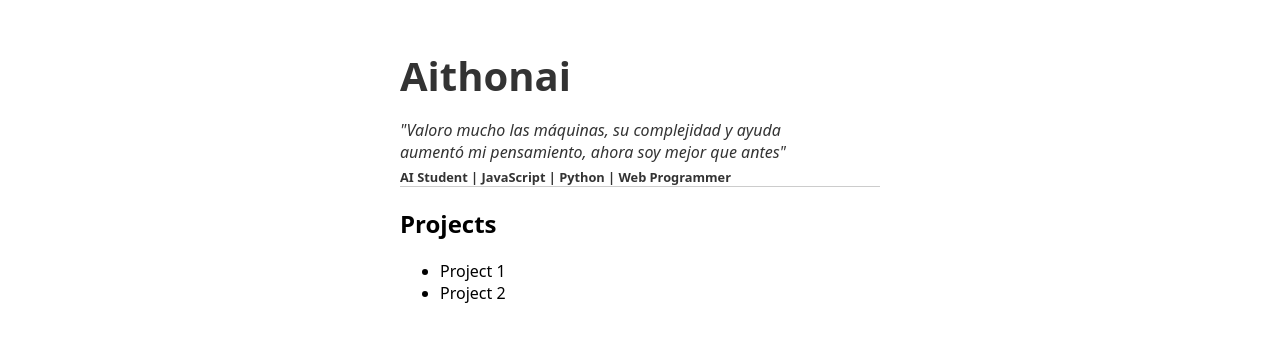
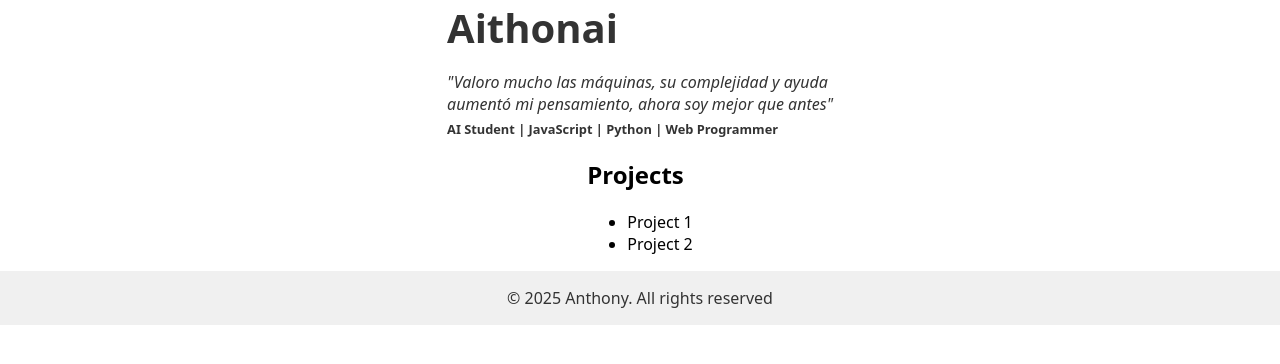
Before and after one commit to aithonai/portfolio, a website built with Vite: page index.html in a window 1280 px wide. Built offline with nearby package versions, Linux system fonts and the light colour scheme.

Commit message:
Refactor main structure and styles: replaced portfolio-main with main-content, added header-section and projects-section, and introduced a footer. Updated CSS for body layout and footer styling. Adjusted header-section styles for consistency.

```diff
--- a/index.html
+++ b/index.html
@@ -8,6 +8,10 @@
   <script rel="preload" type="module" src="./src/main.js"></script>
 </head>
 <body>
-  <portfolio-main></portfolio-main>
+  <header-section></header-section>
+  <projects-section></projects-section>
+  <footer>
+    <p>&copy; 2025 Anthony. All rights reserved</p>
+  </footer>
 </body>
 </html>
--- a/src/index.css
+++ b/src/index.css
@@ -9,14 +9,14 @@
 body {
   margin: 0;
   display: flex;
-  place-items: center;
-  margin: 3rem;
+  flex-direction: column;
+  min-height: 100vh;
+  align-items: center;
 }
 
-portfolio-main {
-  margin: 0 auto;
-  max-width: 1200px;
-  min-width: 520px;
-  padding: 0 20px;
-  box-sizing: border-box;
+footer {
+  text-align: center;
+  background-color: #f0f0f0;
+  color: #333;
+  width: 100%;
 }
--- a/src/main.js
+++ b/src/main.js
@@ -1,9 +1,8 @@
 import { LitElement, html } from "lit"
-
 import "./sections/header-section"
 import "./sections/projects-section"
 
-export class Portfolio extends LitElement {
+export class MainContent extends LitElement {
   render() {
     return html`
       <header-section></header-section>
@@ -11,4 +10,4 @@ export class Portfolio extends LitElement {
     `
   }
 }
-customElements.define("portfolio-main", Portfolio)
+customElements.define("main-content", MainContent)
--- a/src/sections/header-section.js
+++ b/src/sections/header-section.js
@@ -2,14 +2,12 @@ import { LitElement, html, css } from "lit"
 
 const headerStyles = css`
   header {
-    text-align: center;
-    border-bottom: 1px solid #ccc;
     text-align: left;
   }
 
   h1 {
     color: #333;
-    font-size: 2.5em;
+    font-size: 2.5rem;
     margin: 0;
     margin-bottom: 1rem;
   }
@@ -45,7 +43,7 @@ export class Header extends LitElement {
     return html`
       <header>
         <h1>Aithonai</h1>
-        <p class="quote">"Valoro mucho las máquinas, su complejidad y ayuda <br> aumentó mi pensamiento, ahora soy mejor que antes"</ p>
+        <p class="quote">"Valoro mucho las máquinas, su complejidad y ayuda <br> aumentó mi pensamiento, ahora soy mejor que antes"</p>
         <p class="description">AI Student | JavaScript | Python | Web Programmer </p>
       </header>
     `
```
